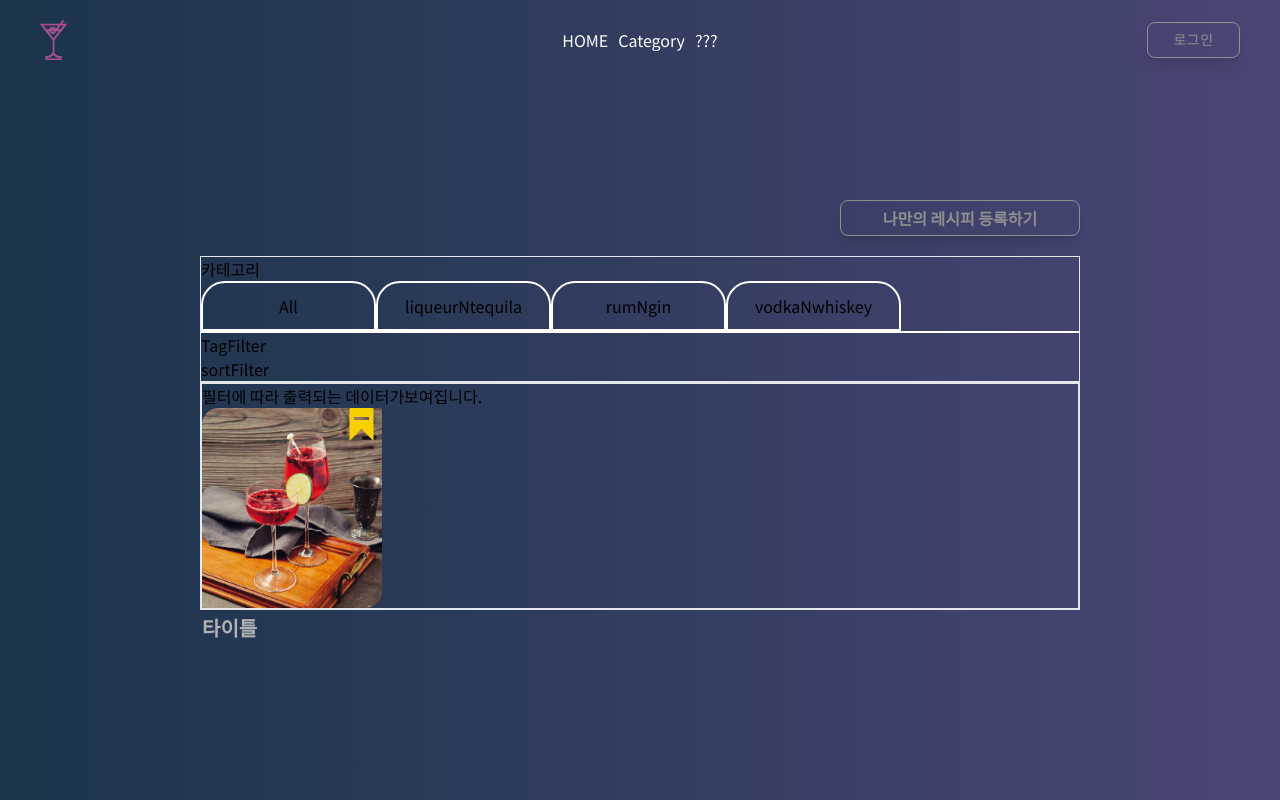
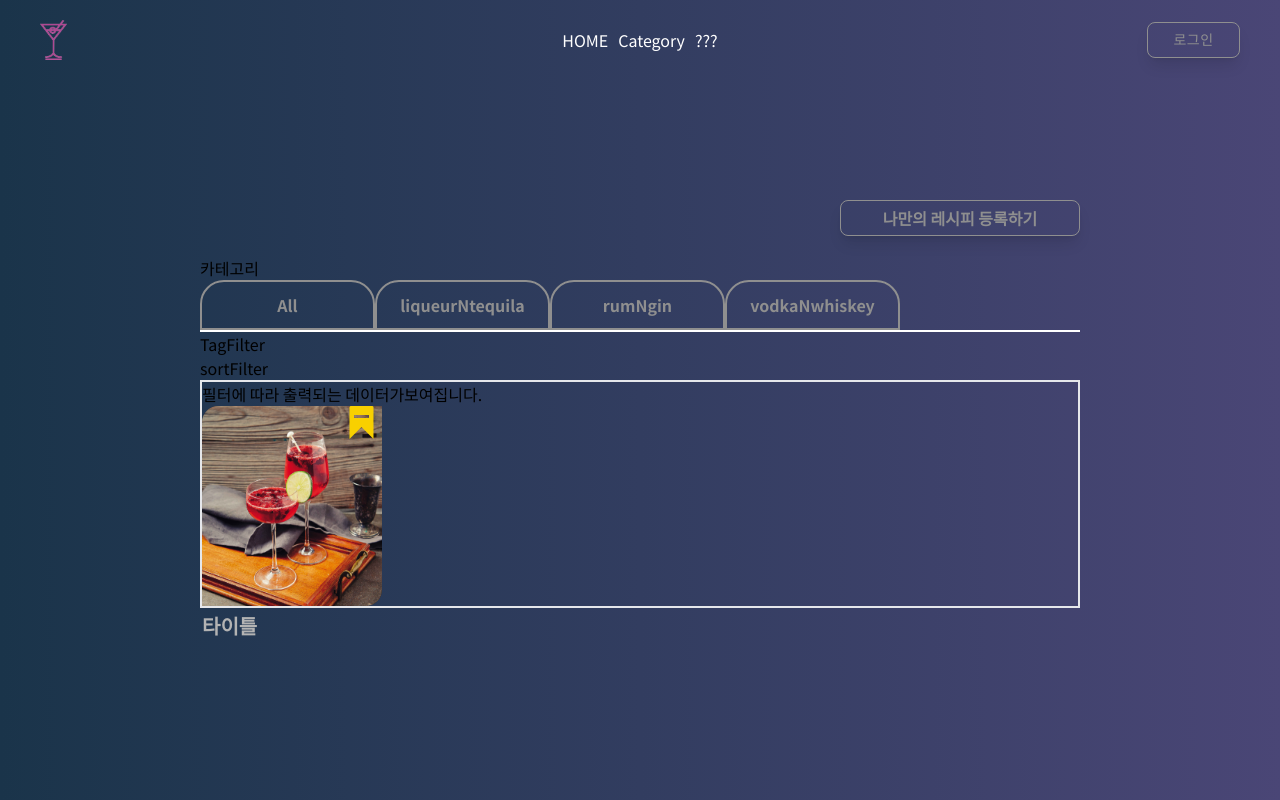
Before and after one commit to codestates-seb/seb44_main_002, a React (Create React App) app in the folder client/: page /category in a window 1280 px wide. Built offline with nearby package versions, Linux system fonts and the light colour scheme.

Commit message:
chore: 카테고리버튼 호버시 스타일링

```diff
--- a/client/src/pages/Category/CategoryBtn.js
+++ b/client/src/pages/Category/CategoryBtn.js
@@ -1,10 +1,34 @@
-export default function CategoryBtn({ data, idx, selectMenuHandler }) {
+import { useState } from 'react';
+
+export default function CategoryBtn({ data, idx, selectMenuHandler, onClick }) {
+  const [isClicked, setIsClicked] = useState(false);
+  const buttonClicked = () => {
+    setIsClicked(!isClicked);
+    if (onClick) {
+      onClick();
+    }
+  };
   return (
     <button
       onClick={() => {
         selectMenuHandler(idx, 'category');
+        buttonClicked();
       }}
-      className="w-[175px] h-[50px] border-2 border-solid border-white rounded-tl-3xl rounded-tr-3xl"
+      className={` w-[175px]
+        h-[50px]
+        border-2
+        border-solid
+
+         rounded-tl-3xl
+         rounded-tr-3xl
+         font-bold
+
+       ${
+         isClicked
+           ? 'text-[#ffffff] border-[#ffffff]'
+           : ' text-[#8F8F8F] border-[#8F8F8F]'
+       }
+     `}
     >
       {data.title}
     </button>
--- a/client/src/pages/Category/Filter.js
+++ b/client/src/pages/Category/Filter.js
@@ -15,7 +15,7 @@ export default function Filter({ setfitlerCondtion }) {
   };
 
   return (
-    <div className="w-[100%] border-[1px] border-solid border-red ">
+    <div className="w-[100%]  ">
       카테고리
       {/* CategoryFilter */}
       <div className="flex border-b-2 border-solid border-white">
```
